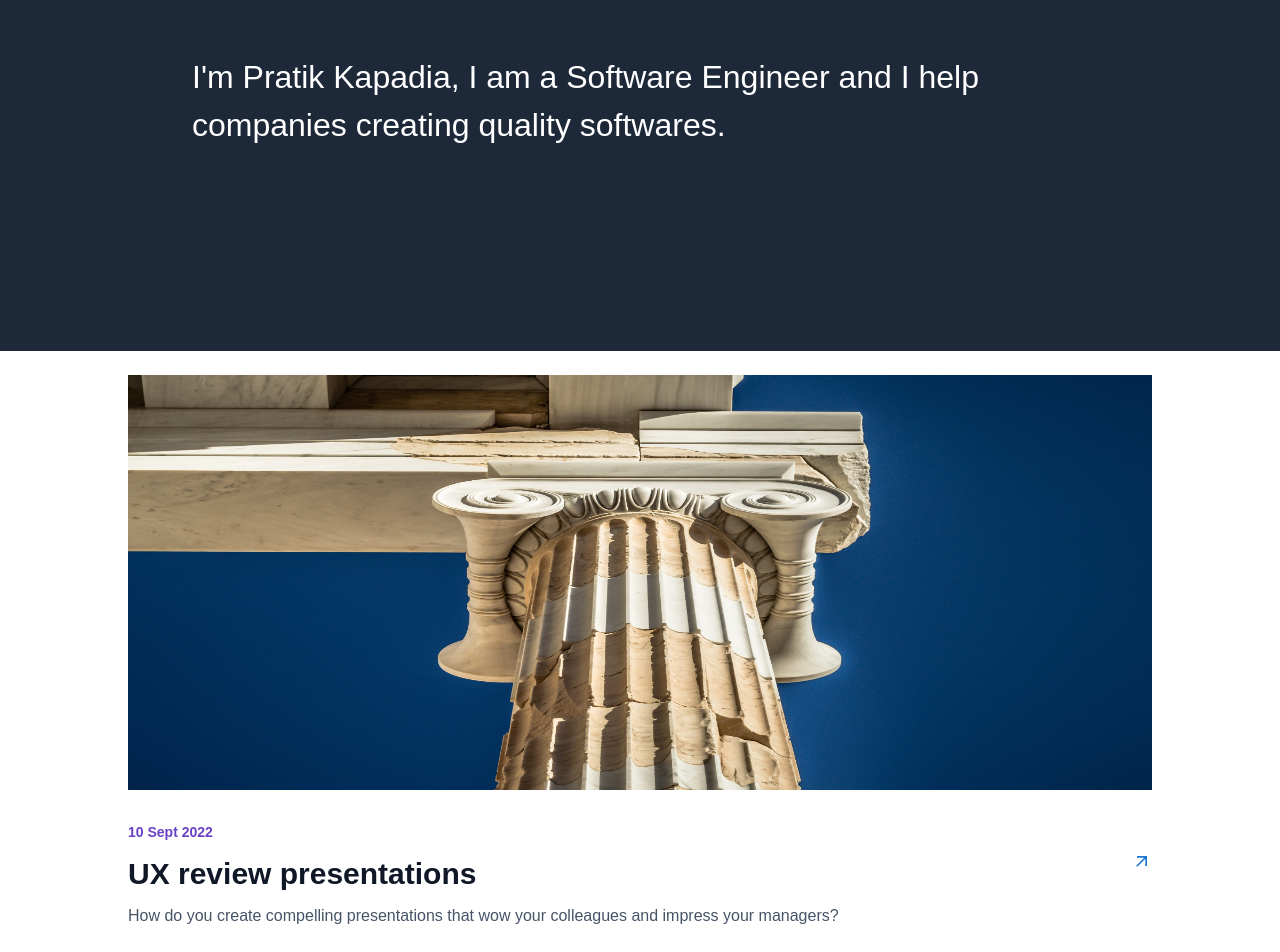
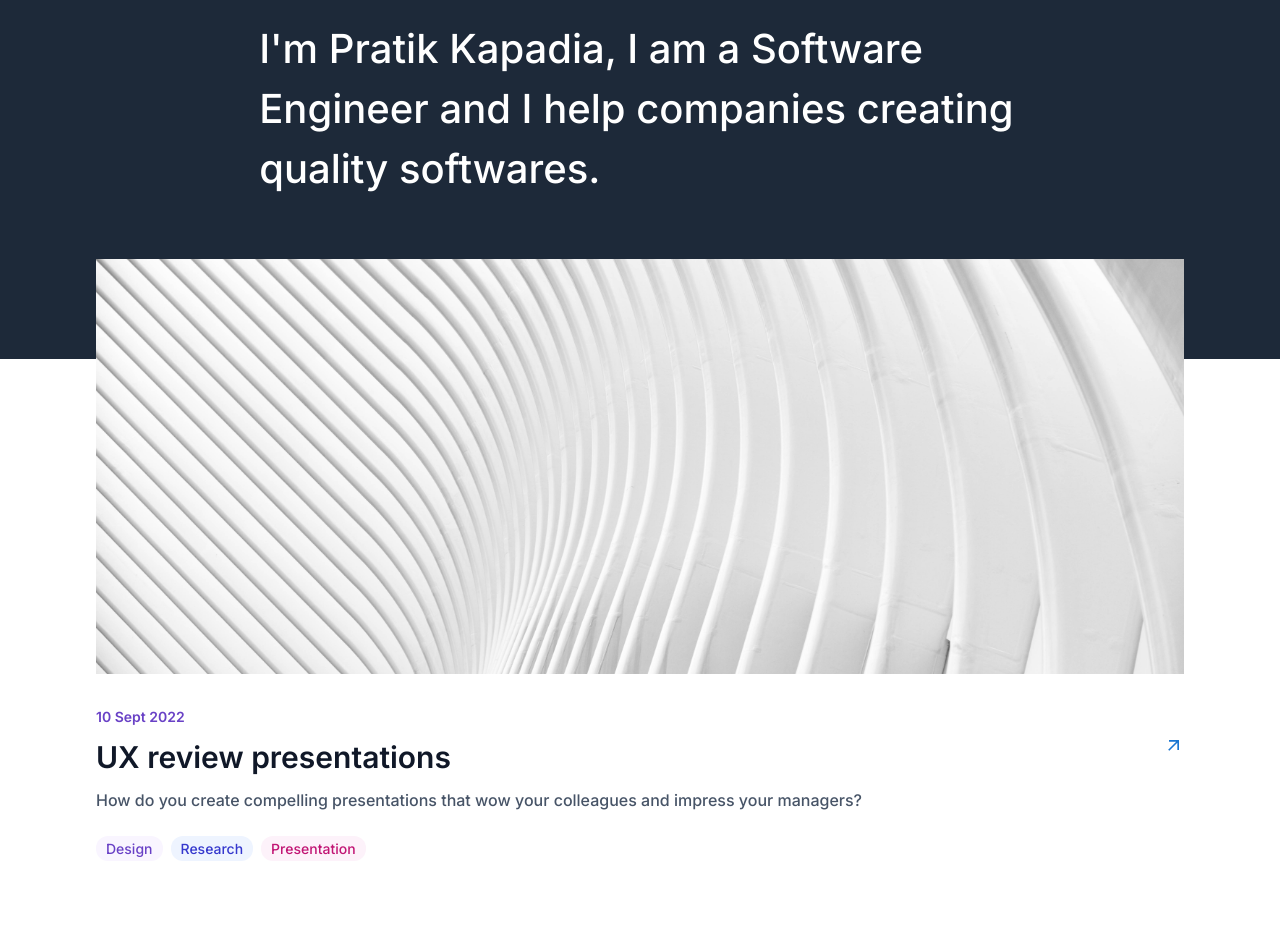
Before and after one commit to Pratikkapadia7/personal-website, a Next.js app: page / in a window 1280 px wide. Shown: the part 225-1177 px from the top of the page. After the commit the page ends 1086 px from the top, so only its background shows below. Built offline with nearby package versions, Linux system fonts and the light colour scheme.

Commit message:
Title Blog Component Added.

```diff
--- a/pages/_document.tsx
+++ b/pages/_document.tsx
@@ -11,7 +11,7 @@ export default function Document() {
           crossOrigin={"true"}
         />
         <link
-          href="https://fonts.googleapis.com/css2?family=Inter&display=swap"
+          href="https://fonts.googleapis.com/css2?family=Inter:wght@100;200;300;500;600;700;800;900&display=swap"
           rel="stylesheet"
         />
         <title>Pratik Kapadia</title>
--- a/pages/index.tsx
+++ b/pages/index.tsx
@@ -1,81 +1,15 @@
 import type { NextPage } from "next";
-import { Box, Typography } from "@mui/material";
+import { Box } from "@mui/material";
 import NavigationBar from "../src/components/global/NavigationBar";
 import CoverTitle from "../src/components/home/CoverTitle";
-import Image from "next/image";
-import ImageConfig from "../src/utils/ImageConfig";
-import ArrowOutwardIcon from "@mui/icons-material/ArrowOutward";
+import MainBlogComponent from "../src/components/home/Blogs/MainBlogComponent";
 
 const Home: NextPage = () => {
   return (
     <Box>
       <NavigationBar />
       <CoverTitle />
-      {/*Blog Component*/}
-      <Box sx={{ py: "24px" }}>
-        {/*Main Blog Component*/}
-        <Box sx={{ display: "flex", flexDirection: "column", gap: "32px" }}>
-          <Box
-            sx={{
-              width: { md: "80%", xs: "90%" },
-              margin: "auto",
-              height: { sm: "415px", xs: "200px" },
-            }}
-          >
-            <Box sx={{ position: "relative", width: "100%", height: "100%" }}>
-              <Image
-                src={ImageConfig.IONIC_FRAMEWORK}
-                alt={"Ionic Framework"}
-                layout={"fill"}
-                style={{
-                  width: "100%",
-                  height: "100%",
-                }}
-              />
-            </Box>
-          </Box>
-          <Box
-            sx={{
-              display: "flex",
-              flexDirection: "column",
-              gap: "8px",
-              width: { md: "80%", xs: "90%" },
-              margin: "auto",
-            }}
-          >
-            <Typography
-              sx={{ color: "#6941C6", fontSize: "14px", fontWeight: 600 }}
-            >
-              10 Sept 2022
-            </Typography>
-
-            <Box
-              sx={{
-                display: "flex",
-                width: "100%",
-                justifyContent: "space-between",
-              }}
-            >
-              <Typography
-                component={"h2"}
-                sx={{ color: "#101828", fontSize: "30px", fontWeight: 600 }}
-              >
-                UX review presentations
-              </Typography>
-              <a href="/" target={"_blank"}>
-                <ArrowOutwardIcon color={"primary"} fontSize={"small"} />
-              </a>
-            </Box>
-            <Typography
-              component={"h2"}
-              sx={{ color: "#475467", fontSize: "16px", fontWeight: 400 }}
-            >
-              How do you create compelling presentations that wow your
-              colleagues and impress your managers?
-            </Typography>
-          </Box>
-        </Box>
-      </Box>
+      <MainBlogComponent />
     </Box>
   );
 };
--- a/src/components/global/NavigationBar.tsx
+++ b/src/components/global/NavigationBar.tsx
@@ -34,7 +34,11 @@ const NavigationBar: React.FC<NavigationBarProps> = () => {
             }}
           >
             <Typography
-              sx={{ color: "#FFFFFF", fontWeight: "700", fontSize: "18px" }}
+              sx={{
+                color: "#FFFFFF",
+                fontWeight: "500",
+                fontSize: { md: "24px", xs: "20px" },
+              }}
             >
               Pratik Kapadia
             </Typography>
@@ -42,7 +46,7 @@ const NavigationBar: React.FC<NavigationBarProps> = () => {
               sx={{
                 color: "#FFFFFF",
                 fontWeight: "400",
-                fontSize: "14px",
+                fontSize: { md: "16px", xs: "14px" },
                 display: "flex",
                 alignItems: "center",
               }}
@@ -53,7 +57,7 @@ const NavigationBar: React.FC<NavigationBarProps> = () => {
               sx={{
                 color: "#FFFFFF",
                 fontWeight: "400",
-                fontSize: "14px",
+                fontSize: { md: "16px", xs: "14px" },
                 display: "flex",
                 alignItems: "center",
               }}
--- /dev/null
+++ b/src/components/home/Blogs/BlogTagComponent.tsx
@@ -0,0 +1,34 @@
+import React from "react";
+import BlogTagsType, { BlogTagsTypeProps } from "../../../type/blogTags.type";
+import { Box, Typography } from "@mui/material";
+
+interface BlogTagComponentProps {
+  text: string;
+  blogTagKey: keyof BlogTagsTypeProps;
+}
+
+const BlogTagComponent: React.FC<BlogTagComponentProps> = ({
+  text,
+  blogTagKey,
+}) => {
+  return (
+    <Box
+      sx={{
+        padding: "2px 10px",
+        borderRadius: "12px",
+        color: BlogTagsType[blogTagKey].color,
+        background: BlogTagsType[blogTagKey].backgroundColor,
+      }}
+    >
+      <Typography
+        sx={{
+          fontSize: "14px",
+          fontWeight: "500",
+        }}
+      >
+        {text}
+      </Typography>
+    </Box>
+  );
+};
+export default BlogTagComponent;
--- /dev/null
+++ b/src/components/home/Blogs/MainBlogComponent.tsx
@@ -0,0 +1,19 @@
+import React from "react";
+import { Box, Typography } from "@mui/material";
+import Image from "next/image";
+import ImageConfig from "../../../utils/ImageConfig";
+import ArrowOutwardIcon from "@mui/icons-material/ArrowOutward";
+import BlogTagsType from "../../../type/blogTags.type";
+import WidthControlledWrapper from "../../global/WidthControlledWrapper";
+import TitleBlogComponent from "./TitleBlogComponent";
+
+interface MainBlogComponentProps {}
+
+const MainBlogComponent: React.FC<MainBlogComponentProps> = () => {
+  return (
+    <WidthControlledWrapper>
+      <TitleBlogComponent />
+    </WidthControlledWrapper>
+  );
+};
+export default MainBlogComponent;
--- /dev/null
+++ b/src/components/home/Blogs/TitleBlogComponent.tsx
@@ -0,0 +1,100 @@
+import React from "react";
+import { Box, Typography } from "@mui/material";
+import Image from "next/image";
+import ImageConfig from "../../../utils/ImageConfig";
+import ArrowOutwardIcon from "@mui/icons-material/ArrowOutward";
+import BlogTagsType, { BlogTagsTypeProps } from "../../../type/blogTags.type";
+import BlogTagComponent from "./BlogTagComponent";
+
+interface TitleBlogComponentProps {}
+
+const TitleBlogComponent: React.FC<TitleBlogComponentProps> = () => {
+  const blogTags: Array<{ text: string; blogTagKey: keyof BlogTagsTypeProps }> =
+    [
+      { text: "Design", blogTagKey: "PrimaryPurple" },
+      { text: "Research", blogTagKey: "Indigo" },
+      { text: "Presentation", blogTagKey: "Pink" },
+    ];
+  return (
+    <Box>
+      {/*Main Blog Component*/}
+      <Box
+        sx={{
+          display: "flex",
+          flexDirection: "column",
+          gap: "32px",
+          marginTop: { md: "-100px", xs: "-50px" },
+        }}
+      >
+        <Box
+          sx={{
+            height: { sm: "415px", xs: "200px" },
+          }}
+        >
+          <Box sx={{ position: "relative", width: "100%", height: "100%" }}>
+            <Image
+              src={ImageConfig.MAIN_BLOG_WALLPAPER}
+              alt={"Ionic Framework"}
+              layout={"fill"}
+              objectFit={"cover"}
+              style={{
+                width: "100%",
+                height: "100%",
+              }}
+            />
+          </Box>
+        </Box>
+        <Box
+          sx={{
+            display: "flex",
+            flexDirection: "column",
+            gap: "8px",
+            // width: { md: "80%", xs: "90%" },
+            // margin: "auto",
+          }}
+        >
+          <Typography
+            sx={{ color: "#6941C6", fontSize: "14px", fontWeight: 600 }}
+          >
+            10 Sept 2022
+          </Typography>
+
+          <Box
+            sx={{
+              display: "flex",
+              width: "100%",
+              justifyContent: "space-between",
+            }}
+          >
+            <Typography
+              component={"h2"}
+              sx={{
+                color: "#101828",
+                fontSize: { md: "30px", xs: "20px" },
+                fontWeight: 600,
+              }}
+            >
+              UX review presentations
+            </Typography>
+            <a href="/" target={"_blank"}>
+              <ArrowOutwardIcon color={"primary"} fontSize={"small"} />
+            </a>
+          </Box>
+          <Typography
+            component={"h2"}
+            sx={{ color: "#475467", fontSize: "16px", fontWeight: 400 }}
+          >
+            How do you create compelling presentations that wow your colleagues
+            and impress your managers?
+          </Typography>
+        </Box>
+      </Box>
+      <Box sx={{ display: "flex", gap: "8px", marginTop: "24px" }}>
+        {blogTags.map(({ text, blogTagKey }) => {
+          return <BlogTagComponent text={text} blogTagKey={blogTagKey} />;
+        })}
+      </Box>
+    </Box>
+  );
+};
+export default TitleBlogComponent;
--- a/src/components/home/CoverTitle.tsx
+++ b/src/components/home/CoverTitle.tsx
@@ -1,5 +1,6 @@
 import React from "react";
 import { Box, Typography } from "@mui/material";
+import WidthControlledWrapper from "../global/WidthControlledWrapper";
 
 interface CoverTitleProps {}
 
@@ -8,17 +9,18 @@ const CoverTitle: React.FC<CoverTitleProps> = () => {
     <Box
       sx={{
         width: "100%",
-        height: "500px",
+        height: { md: "500px", xs: "300px" },
         background: "#1D2939",
         display: "flex",
         justifyContent: "center",
         alignItems: "center",
       }}
     >
+      <WidthControlledWrapper>
         <Typography
           component={"h1"}
           sx={{
-          fontSize: "32px",
+            fontSize: { md: "40px", sm: "32px", xs: "24px" },
             color: "#FFFFFF",
             fontWeight: "500",
             width: {
@@ -31,6 +33,7 @@ const CoverTitle: React.FC<CoverTitleProps> = () => {
           I'm Pratik Kapadia, I am a Software Engineer and I help companies
           creating quality softwares.
         </Typography>
+      </WidthControlledWrapper>
     </Box>
   );
 };
--- a/src/theme/theme.mui.ts
+++ b/src/theme/theme.mui.ts
@@ -2,7 +2,7 @@ import { createTheme } from "@mui/material";
 
 const theme = createTheme({
   typography: {
-    fontFamily: ["'Montserrat'", "sans-serif"].join(","),
+    fontFamily: ["'Inter'", "sans-serif"].join(","),
   },
 });
 
--- /dev/null
+++ b/src/type/blogTags.type.ts
@@ -0,0 +1,50 @@
+export interface ColorType {
+  color: string;
+  backgroundColor: string;
+}
+export interface BlogTagsTypeProps {
+  PrimaryPurple: ColorType;
+  Indigo: ColorType;
+  Pink: ColorType;
+  BlueLight: ColorType;
+  GrayBlue: ColorType;
+  Orange: ColorType;
+  Rose: ColorType;
+  SuccessGreen: ColorType;
+}
+
+const BlogTagsType: BlogTagsTypeProps = {
+  PrimaryPurple: {
+    color: "#6941C6",
+    backgroundColor: "#F9F5FF",
+  },
+  Indigo: {
+    color: "#3538CD",
+    backgroundColor: "#EEF4FF",
+  },
+  Pink: {
+    color: "#C11574",
+    backgroundColor: "#FDF2FA",
+  },
+  BlueLight: {
+    color: "#026AA2",
+    backgroundColor: "#F0F9FF",
+  },
+  Rose: {
+    color: "#C01048",
+    backgroundColor: "#FFF1F3",
+  },
+  SuccessGreen: {
+    color: "#027A48",
+    backgroundColor: "#ECFDF3",
+  },
+  Orange: {
+    color: "#B93815",
+    backgroundColor: "#FFF4ED",
+  },
+  GrayBlue: {
+    color: "#363F72",
+    backgroundColor: "#F8F9FC",
+  },
+};
+export default BlogTagsType;
--- a/src/utils/ImageConfig.ts
+++ b/src/utils/ImageConfig.ts
@@ -1,8 +1,10 @@
 interface ImageConfigProps {
   IONIC_FRAMEWORK: string;
+  MAIN_BLOG_WALLPAPER: string;
 }
 
 const ImageConfig: ImageConfigProps = {
   IONIC_FRAMEWORK: "/assets/ionic-wallpaper.jpg",
+  MAIN_BLOG_WALLPAPER: "/assets/main-blog-wallpaper.jpg",
 };
 export default ImageConfig;
```
Also changed, not shown: public/assets/main-blog-wallpaper.jpg (added). Lines whose indentation alone changed are shown as unchanged.
